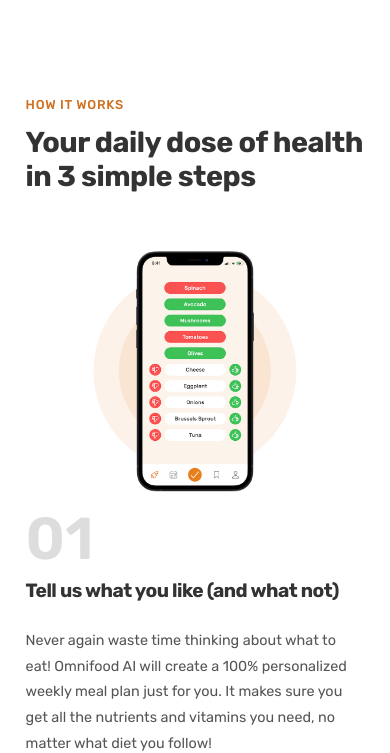
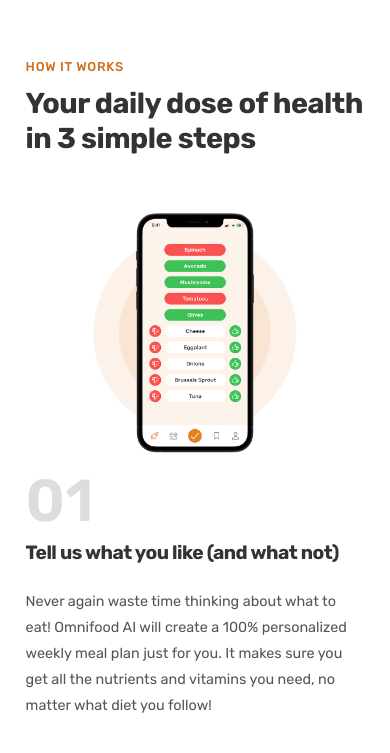
Before and after one commit to s3vart/Omnifood-Desktop, a plain HTML site: page index.html in a window 390 px wide. Shown: the part 918-1671 px from the top of the page. Drawn offline with nearby package versions, Linux system fonts and the light colour scheme.

Commit message:
editing padding of section how

```diff
--- a/css/queries.css
+++ b/css/queries.css
@@ -223,6 +223,10 @@ Instead, 1 rem = 1 em = 16px */
 /* BELOW 544px (phones) */
 /* ********************************* */
 @media (max-width: 34em) {
+  .section-how {
+    padding: 4.8rem 0;
+  }
+
   .grid {
     row-gap: 4.8rem;
   }
```
